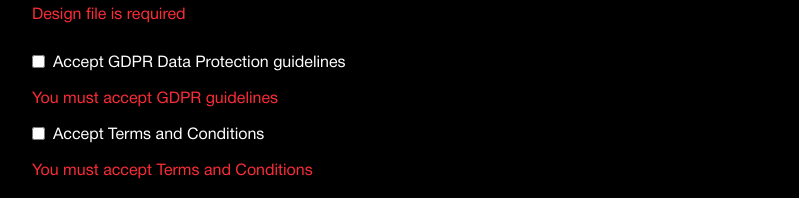
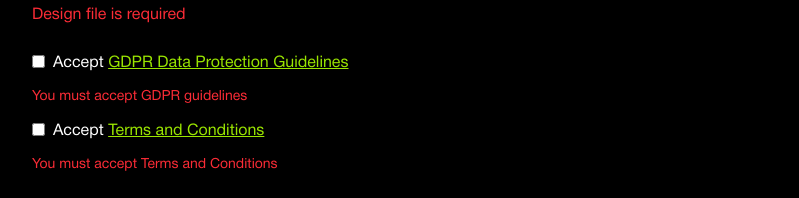
Before and after one commit to Flokots/not-a-house-but-a-home-frontend, a React (Vite) app in the folder nahbah-frontend/: page /contribute in a window 1280 px wide. Both pictures are taken after typing "Sample", "Sample", "name@example.com", "Sample" into the empty fields and a click on the button "SUBMIT". Shown: the part 969-1167 px from the top of the page, without its empty margins (240-1039 px from the left). Built offline with nearby package versions, Linux system fonts and the light colour scheme; no server answers.

Commit message:
Accept gdpr, terms and conditions

```diff
--- a/nahbah-frontend/src/pages/Contribute.tsx
+++ b/nahbah-frontend/src/pages/Contribute.tsx
@@ -7,6 +7,8 @@
 } from "react";
 import { getMaterials } from "@/api/materials";
 import { submitDesign } from "@/api/designs";
+import TermsAndConditions from "@/components/TermsAndConditions";
+import GDPRStatement from "@/components/GDPRStatement";
 
 const Contribute: React.FC = () => {
   const [formData, setFormData] = useState({
@@ -26,6 +28,8 @@
     { id: number; name: string }[]
   >([]);
   const [isAnonymous, setIsAnonymous] = useState(false);
+  const [showTerms, setShowTerms] = useState(false);
+  const [showGDPR, setShowGDPR] = useState(false);
   const fileInputRef = useRef<HTMLInputElement>(null);
 
   // Fetch material options from the backend
@@ -437,7 +441,7 @@
               )}
             </div>
 
-            {/* Checkboxes */}
+            {/* Checkboxes with clickable GDPR and Terms */}
             <div className="space-y-3 mt-6">
               <div className="flex items-start">
                 <input
@@ -445,14 +449,22 @@
                   id="gdpr"
                   checked={acceptGDPR}
                   onChange={() => setAcceptGDPR(!acceptGDPR)}
-                  className="mt-1"
+                  className="mt-1 accent-lime-400"
                   disabled={loading}
                 />
                 <label htmlFor="gdpr" className="ml-2">
-                  Accept GDPR Data Protection guidelines
+                  Accept{" "}
+                  <button
+                    type="button"
+                    onClick={() => setShowGDPR(true)}
+                    className="text-lime-400 hover:text-lime-300 underline transition-colors"
+                    disabled={loading}
+                  >
+                    GDPR Data Protection Guidelines
+                  </button>
                 </label>
               </div>
-              {errors.gdpr && <p className="text-red-500">{errors.gdpr}</p>}
+              {errors.gdpr && <p className="text-red-500 text-sm mt-1">{errors.gdpr}</p>}
 
               <div className="flex items-start">
                 <input
@@ -460,14 +472,22 @@
                   id="terms"
                   checked={acceptTerms}
                   onChange={() => setAcceptTerms(!acceptTerms)}
-                  className="mt-1"
+                  className="mt-1 accent-lime-400"
                   disabled={loading}
                 />
                 <label htmlFor="terms" className="ml-2">
-                  Accept Terms and Conditions
+                  Accept{" "}
+                  <button
+                    type="button"
+                    onClick={() => setShowTerms(true)}
+                    className="text-lime-400 hover:text-lime-300 underline transition-colors"
+                    disabled={loading}
+                  >
+                    Terms and Conditions
+                  </button>
                 </label>
               </div>
-              {errors.terms && <p className="text-red-500">{errors.terms}</p>}
+              {errors.terms && <p className="text-red-500 text-sm mt-1">{errors.terms}</p>}
             </div>
           </div>
 
@@ -498,6 +518,16 @@
             )}
           </div>
         </form>
+
+        {/* Make sure these modals are at the bottom of your component */}
+        <TermsAndConditions
+          isOpen={showTerms}
+          onClose={() => setShowTerms(false)}
+        />
+        <GDPRStatement
+          isOpen={showGDPR}
+          onClose={() => setShowGDPR(false)}
+        />
       </div>
     </div>
   );
```
